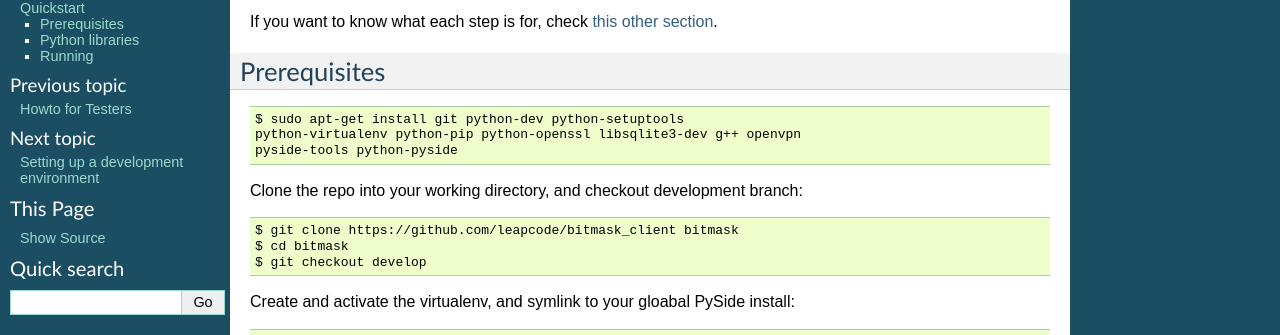
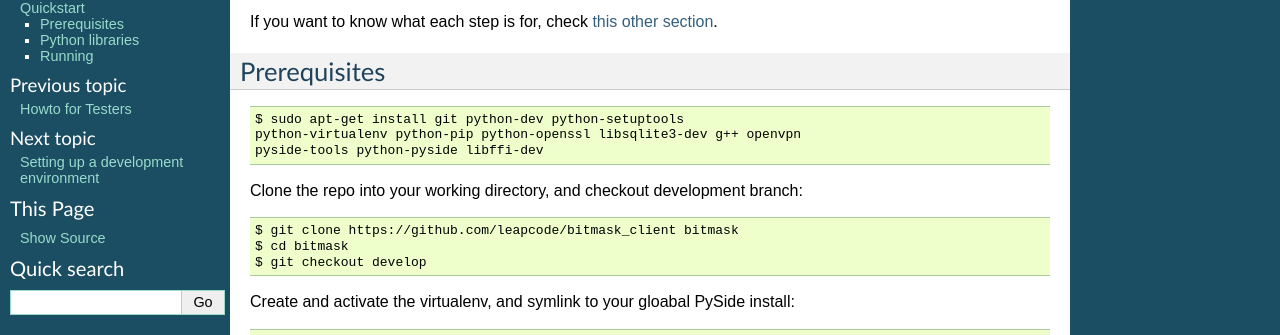
Before and after one commit to leapcode/bitmask_client, a Sphinx documentation site: the page built from docs/dev/quickstart.rst, in a window 1280 px wide. Shown: the part 234-569 px from the top of the page. Built offline with Sphinx 7.4.7, drawn with Linux system fonts in a browser that asks for light colours.

```diff
--- a/README.rst
+++ b/README.rst
@@ -46,7 +46,7 @@ With a Debian based system, to be able to run Bitmask you need to run the follow
 
     $ sudo apt-get install git python-dev python-setuptools
     python-virtualenv python-pip python-openssl libsqlite3-dev g++ openvpn
-    pyside-tools python-pyside
+    pyside-tools python-pyside libffi-dev
 
 Installing
 -----------
--- a/docs/dev/quickstart.rst
+++ b/docs/dev/quickstart.rst
@@ -25,7 +25,7 @@ Prerequisites
 
     $ sudo apt-get install git python-dev python-setuptools
     python-virtualenv python-pip python-openssl libsqlite3-dev g++ openvpn
-    pyside-tools python-pyside
+    pyside-tools python-pyside libffi-dev
 
 .. python-qt4  ??? (for translations)
 .. TODO I'm pretty sure python-qt4 shoudln't be there...
```
